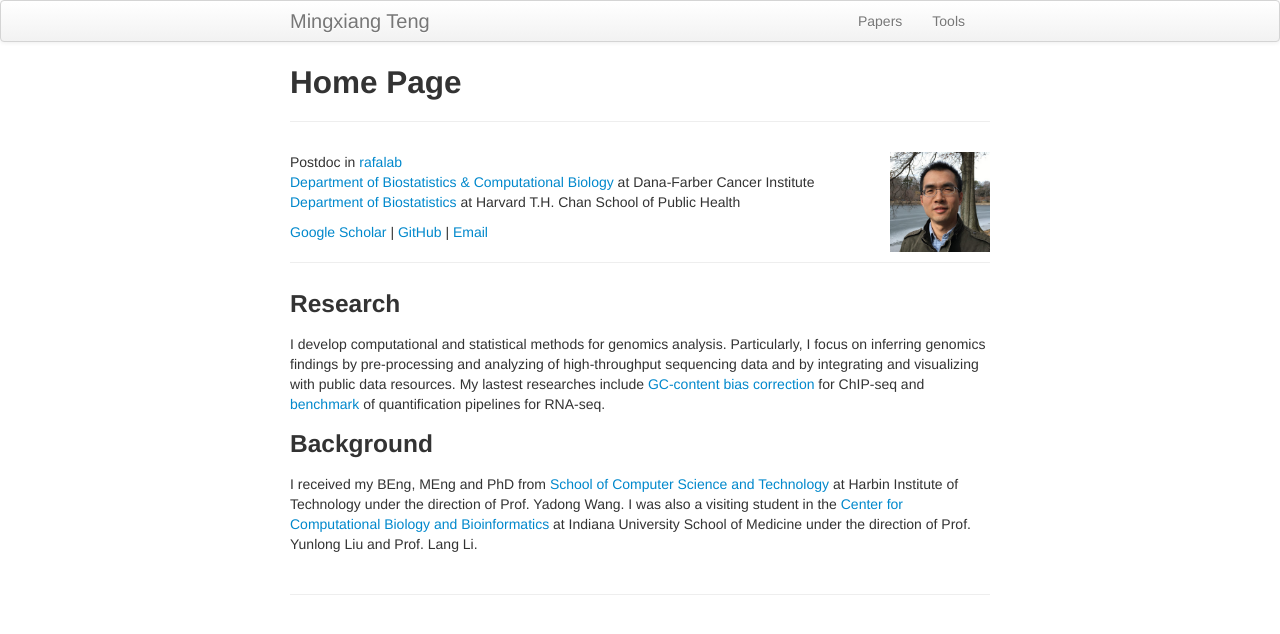
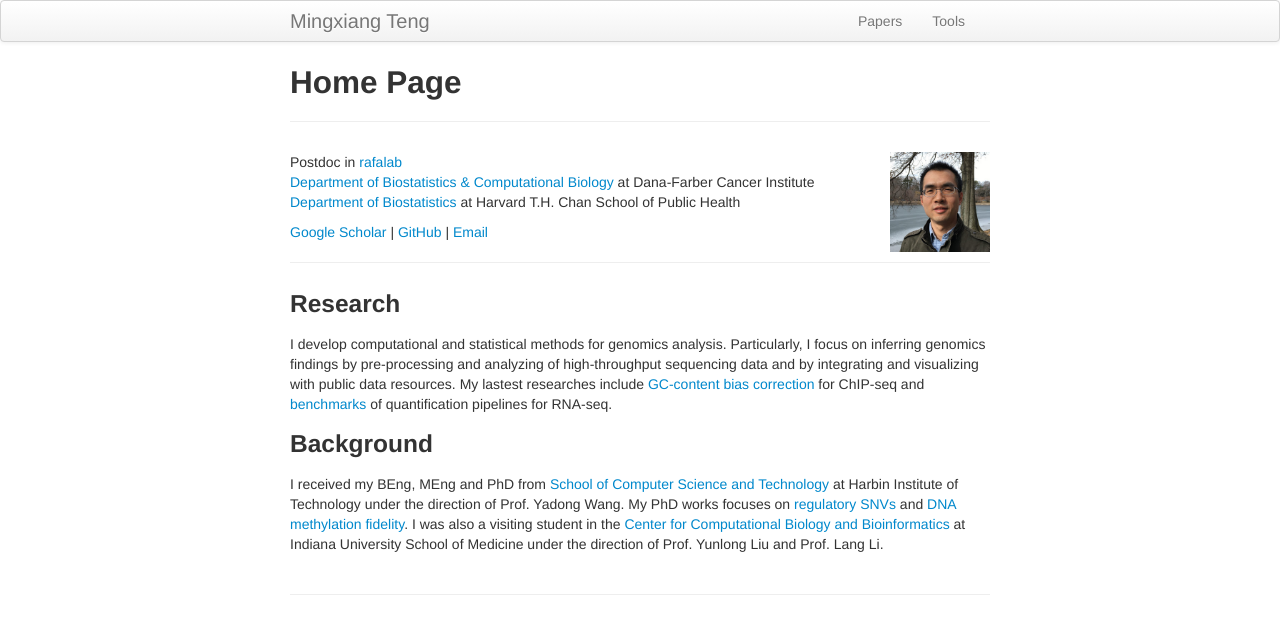
Before and after one commit to tengmx/tengmx.github.io, a Jekyll site: the page built from index.md, in a window 1280 px wide. Shown: the top 634 px of the page. Built offline with Jekyll 4.4.1, drawn with Linux system fonts in a browser that asks for light colours.

Commit message:
homepage

```diff
--- a/index.md
+++ b/index.md
@@ -25,7 +25,7 @@ and analyzing of high-throughput sequencing data and by integrating and
 visualizing with public data resources. My lastest researches include
 [GC-content bias correction](http://biorxiv.org/content/early/2016/12/01/090704)
 for ChIP-seq and
-[benchmark](https://genomebiology.biomedcentral.com/articles/10.1186/s13059-016-0940-1)
+[benchmarks](https://genomebiology.biomedcentral.com/articles/10.1186/s13059-016-0940-1)
 of quantification
 pipelines for RNA-seq.
 
@@ -35,7 +35,10 @@ pipelines for RNA-seq.
 I received my BEng, MEng and PhD from
 [School of Computer Science and Technology](http://encs.hit.edu.cn/)
 at Harbin Institute of Technology
-under the direction of Prof. Yadong Wang. I was also a visiting student in the
+under the direction of Prof. Yadong Wang. My PhD works focuses on
+[regulatory SNVs](http://dx.doi.org/10.1093/bioinformatics/bts275) and
+[DNA methylation fidelity](http://dx.doi.org/10.1371/journal.pone.0032928).
+I was also a visiting student in the
 [Center for Computational Biology and Bioinformatics](http://www.compbio.iupui.edu)
 at Indiana University School of Medicine under the direction of Prof. Yunlong Liu
 and Prof. Lang Li.
```
